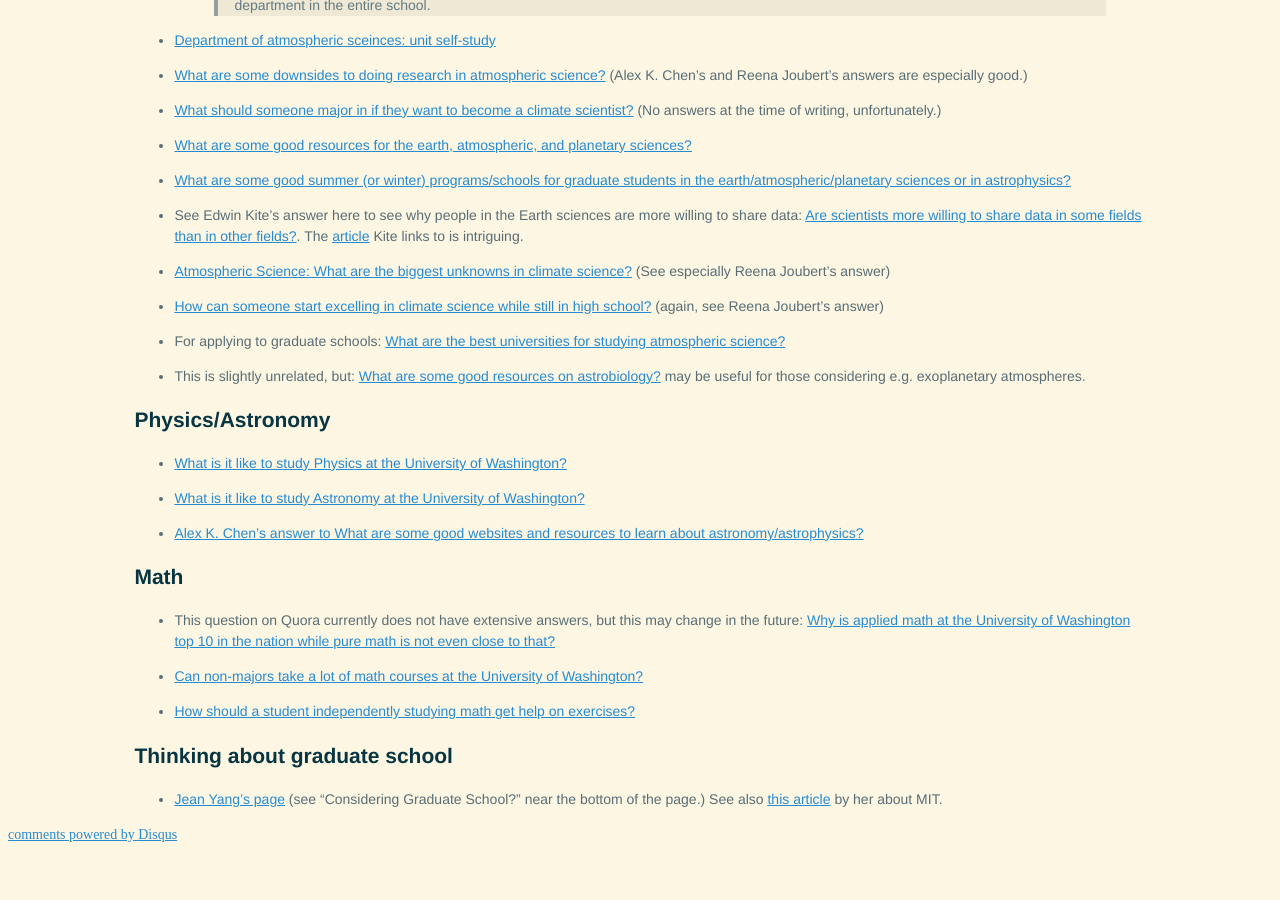
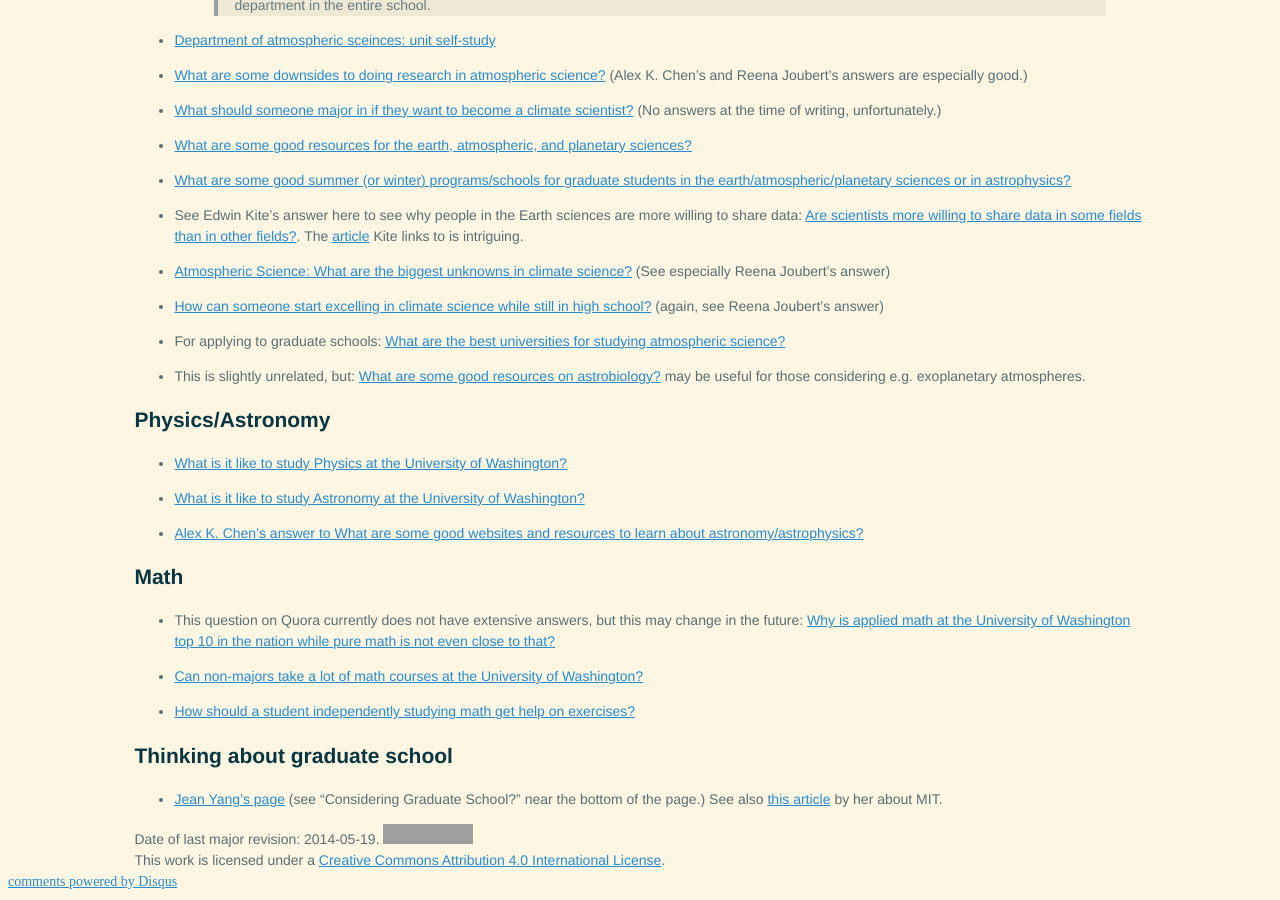
Before and after one commit to riceissa/riceissa.github.io, a Jekyll site: the page built from uw/resources.md, in a window 1280 px wide and 900 px high, scrolled down 2966 px. Built offline with Jekyll 4.4.1, drawn with Linux system fonts in a browser that asks for light colours; Markdown is read by kramdown in place of the engine named in the settings; comment, search, counter and statistics services are not loaded; before the commit the page ends 3819 px from its top, so only the background shows below that; grey boxes are pictures that could not be loaded.

Commit message:
update yaml header

```diff
--- a/uw/resources.md
+++ b/uw/resources.md
@@ -3,7 +3,12 @@ layout: default
 title: Resources for the University of Washington
 comments: 'yes'
 disqus-id: b6ac33c58ab9c30934bfad47df30bd980e68388b
+math: "no"
+last-major-revision-date: 2014-05-19
+license: "CC-BY"
+tags: UW
 ---
+
 
 A collection of information about the University of Washington (and also
 college in general).
```
